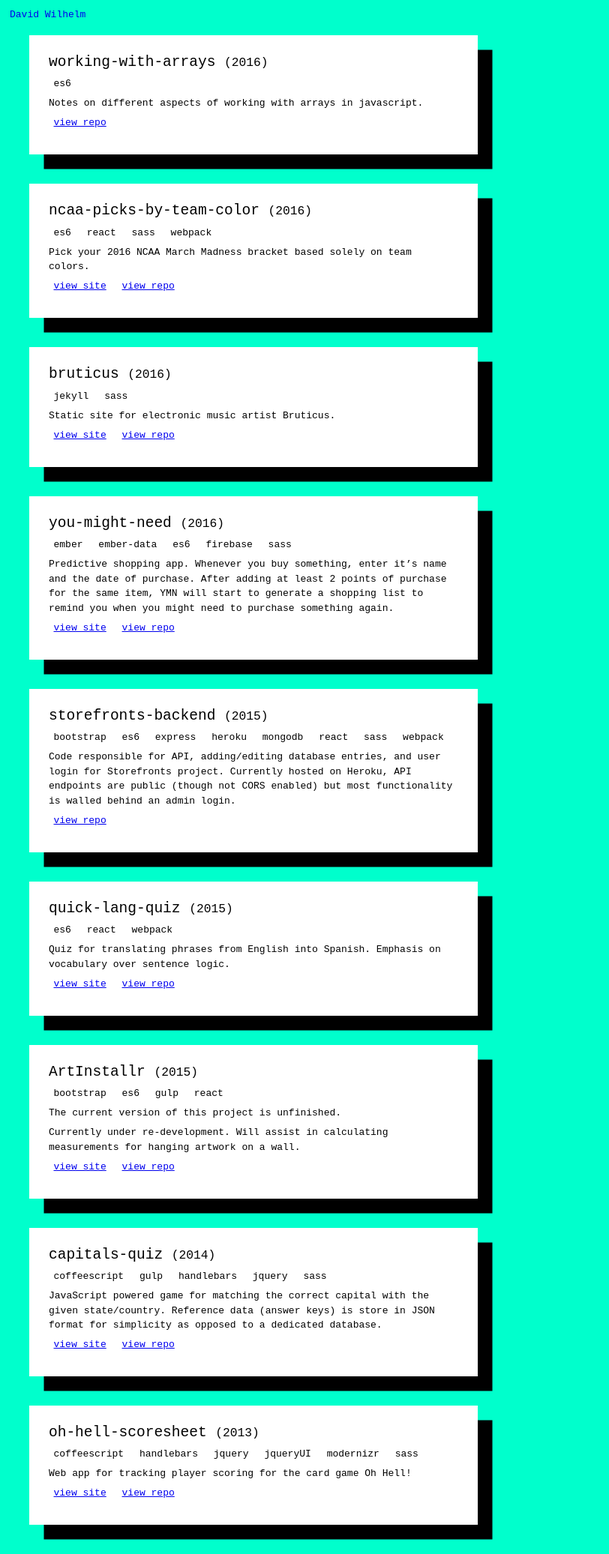
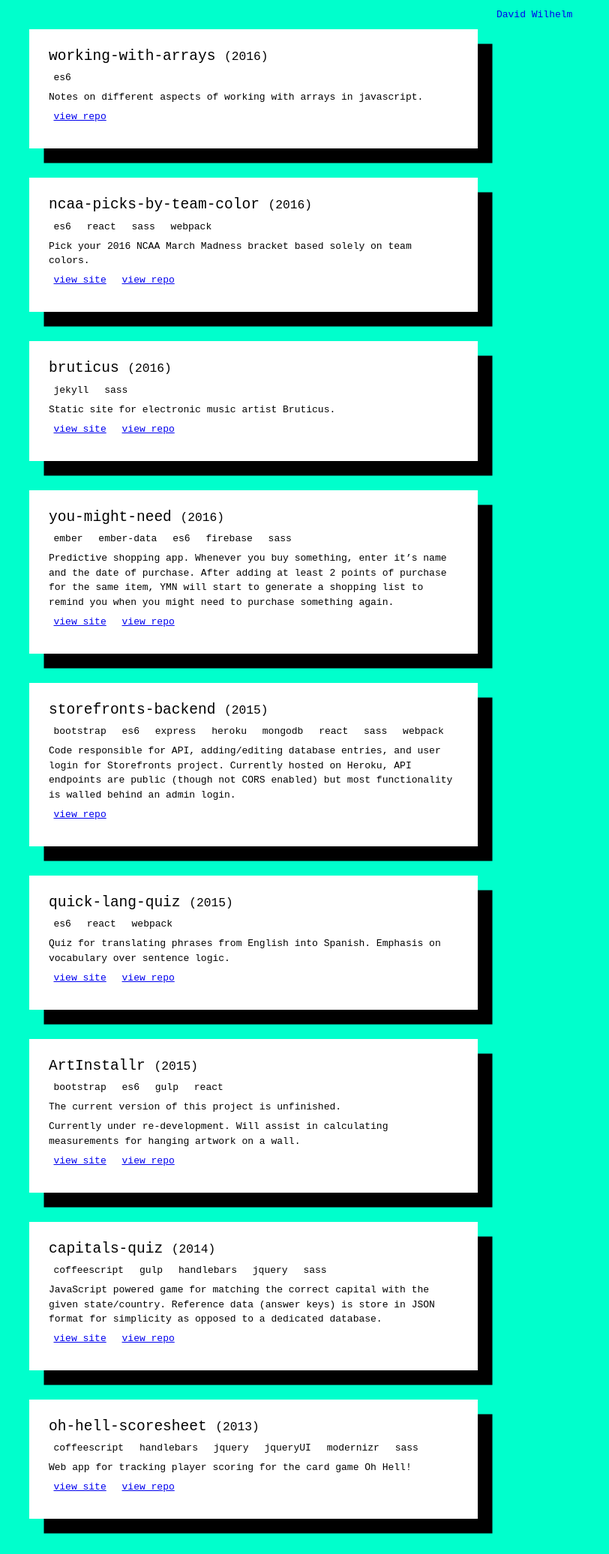
Before and after one commit to dogsGhost/dogsGhost.github.io, a Jekyll site: the page built from index.html, in a window 1280 px wide. Shown: the whole page at 75% size, without its empty margins (0-812 px from the left). Built offline with Jekyll 4.4.1, drawn with Linux system fonts in a browser that asks for light colours.

Commit message:
improve page-header styling

```diff
--- a/css/main.scss
+++ b/css/main.scss
@@ -22,9 +22,9 @@
 }
 
 body {
+  margin: 0;
   font: 1em/1.5 $mono;
   color: $black;
-  margin-left: 3em;
 }
 
 h1,
@@ -53,18 +53,31 @@
   margin: 0 0 0.5em;
 }
 
-.page-wrapper {
-  padding: 3em 0 0;
+@-webkit-keyframes slide {
+  from {
+    transform: translateX(0);
+  }
+
+  to {
+    transform: translateX(90%);
+  }
 }
 
 .page-header {
-  position: absolute;
-  top: 1em;
-  left: 1em;
+  padding: 1em;
+  overflow: hidden;
 
-  a {
-    text-decoration: none;
+  h1 {
+    animation: slide 8s linear infinite alternate;
+
+    a {
+      text-decoration: none;
+    }
   }
+}
+
+.page-mainContent {
+  margin: 0 0 0 3em;
 }
 
 .box {
```
